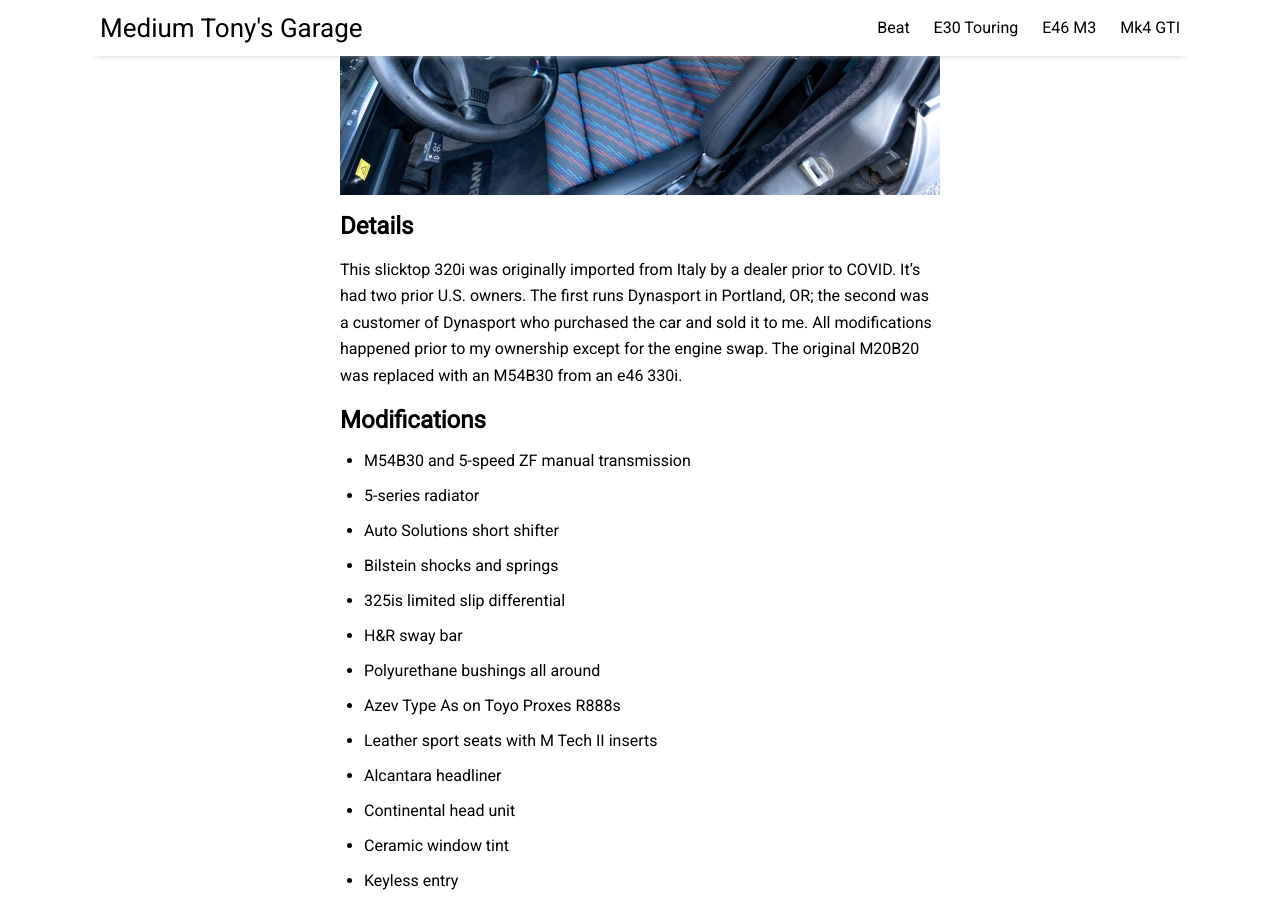
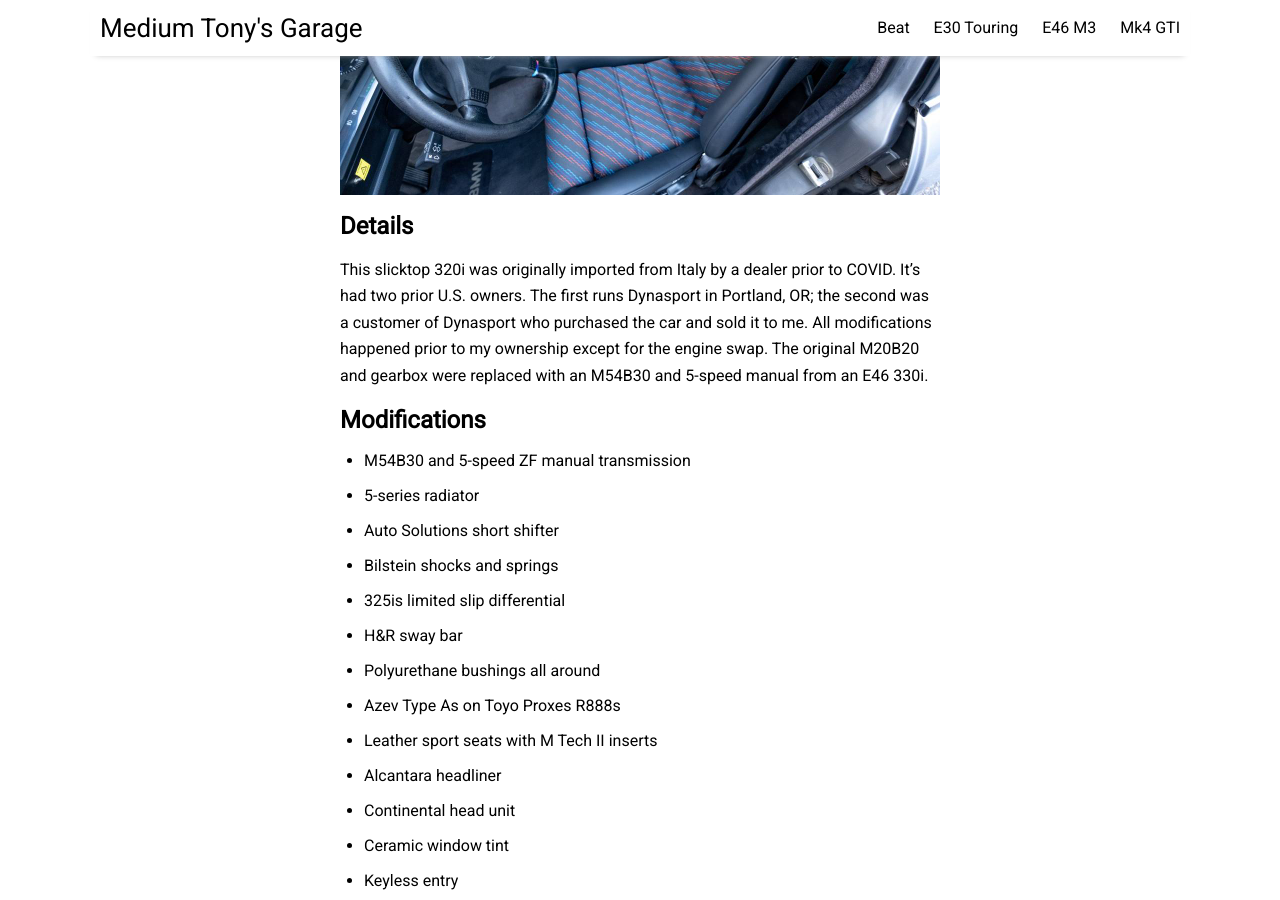
Before and after one commit to prestia/mediumtonys, a Jekyll site: the page built from _posts/2023-8-21-e30-touring-specs.md, in a window 1280 px wide and 900 px high, scrolled down 1222 px. Built offline with Jekyll 4.4.1, drawn with Linux system fonts in a browser that asks for light colours; nearby versions of some CDN libraries.

Commit message:
Update 2023-8-21-e30-touring-specs.md

```diff
--- a/_posts/2023-8-21-e30-touring-specs.md
+++ b/_posts/2023-8-21-e30-touring-specs.md
@@ -22,7 +22,7 @@ Black leather w/ M Tech II anthracite fabric inserts and door cards; alcantara h
 ![Picture of E30 Touring interior with custom upholstery.](assets/img/1988-e30-touring-interior.jpg)
 
 ## Details
-This slicktop 320i was originally imported from Italy by a dealer prior to COVID. It's had two prior U.S. owners. The first runs Dynasport in Portland, OR; the second was a customer of Dynasport who purchased the car and sold it to me. All modifications happened prior to my ownership except for the engine swap. The original M20B20 was replaced with an M54B30 from an e46 330i.
+This slicktop 320i was originally imported from Italy by a dealer prior to COVID. It's had two prior U.S. owners. The first runs Dynasport in Portland, OR; the second was a customer of Dynasport who purchased the car and sold it to me. All modifications happened prior to my ownership except for the engine swap. The original M20B20 and gearbox were replaced with an M54B30 and 5-speed manual from an E46 330i.
 
 ## Modifications
 * M54B30 and 5-speed ZF manual transmission
```
